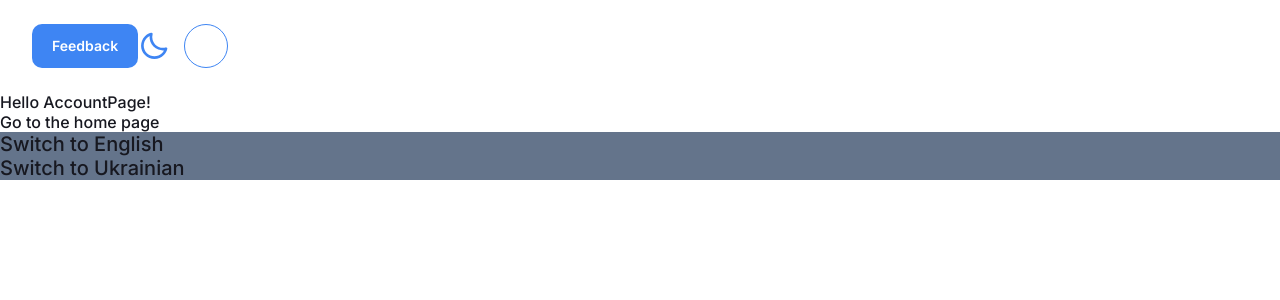
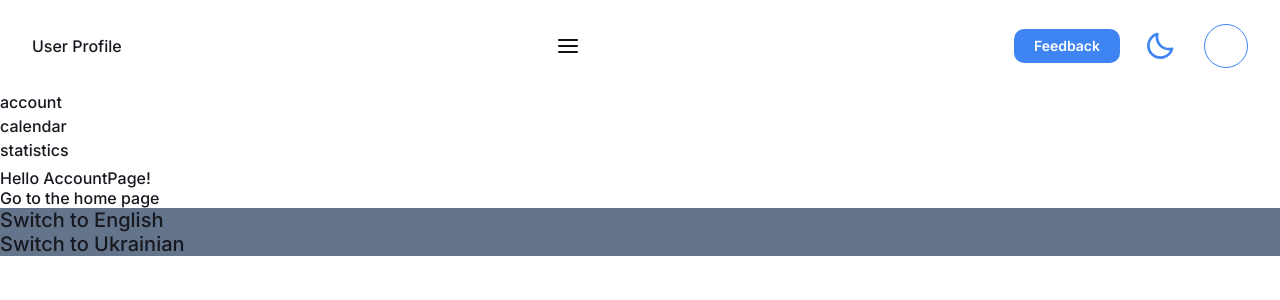
Before and after one commit to iSteffan/goosetrack-nextjs, a Next.js app: page /en/account in a window 1280 px wide. Shown: the top 300 px of the page. Built offline with nearby package versions, Linux system fonts and the light colour scheme; no server answers.

Commit message:
update header

```diff
--- a/src/app/[locale]/(verified)/layout.tsx
+++ b/src/app/[locale]/(verified)/layout.tsx
@@ -1,8 +1,10 @@
 'use client';
 
 // import { useQuery } from '@tanstack/react-query';
+import { usePathname } from 'next/navigation';
 
 import { Header } from '@/components/common/Header/Header';
+import Link from 'next/link';
 // import { getUser } from '@/utils/auth';
 
 export default function VerifiedUserLayout({
@@ -10,7 +12,19 @@ export default function VerifiedUserLayout({
 }: {
   children: React.ReactNode;
 }) {
-  // const { data, error, isLoading } = useQuery({
+  const pathname = usePathname();
+
+  // Розбиваємо шлях на частини
+  const pathParts = pathname.split('/').filter(Boolean); // Видаляємо порожні частини
+
+  // Видаляємо інтернаціоналізацію, якщо є
+  let pageName = pathParts.length > 1 ? pathParts[1] : pathParts[0];
+
+  // Замінюємо `account` на `User Profile`
+  if (pageName === 'account') {
+    pageName = 'User Profile';
+  }
+ // const { data, error, isLoading } = useQuery({
   //   queryKey: ['user'],
   //   queryFn: getUser,
   //   staleTime: 1000 * 60 * 5, // 5 minutes
@@ -38,12 +52,14 @@ export default function VerifiedUserLayout({
         <p>Email: {data.user.email}</p> */}
       {/* {data.user.avatarURL && <img src={data.user.avatarURL} alt="Avatar" />} */}
       {/* </div> */}
-      <Header />
+      <Header pageName={pageName} />
+      <div className="mb-2 flex flex-col gap-1">
+        <Link href={'/en/account'}>account</Link>
+        <Link href={'/en/calendar'}>calendar</Link>
+        <Link href={'/en/statistics'}>statistics</Link>
+      </div>
 
-      {/* Main Content */}
-      {/* <main className="flex-1 p-4"> */}
       {children}
-      {/* </main> */}
     </>
   );
 }
--- a/src/app/[locale]/(verified)/statistics/page.tsx
+++ b/src/app/[locale]/(verified)/statistics/page.tsx
@@ -25,7 +25,7 @@ import { useQueryClient } from '@tanstack/react-query';
 export default function Page() {
   const queryClient = useQueryClient();
   const data = queryClient.getQueryData(['user']);
-  console.log('data statistics', data);
+  // console.log('data statistics', data);
   const router = useRouter();
 
   const handleLogout = async () => {
@@ -51,7 +51,7 @@ export default function Page() {
   return (
     <div>
       <h1>User Information</h1>
-      {/* {data.user ? (
+      {data.user ? (
         <div>
           <div>
             <p>Name: {data.user.name}</p>
@@ -70,7 +70,7 @@ export default function Page() {
         </div>
       ) : (
         <p>Loading...</p>
-      )} */}
+      )}
     </div>
   );
 }
--- a/src/components/ThemeToggle/ThemeToggle.tsx
+++ b/src/components/ThemeToggle/ThemeToggle.tsx
@@ -15,12 +15,12 @@ export function ThemeToggle() {
     <button
       type="button"
       onClick={() => setTheme(isDark ? 'light' : 'dark')}
-      className=""
+      className="group ml-[18px] mr-[8px] md:ml-[24px] md:mr-[14px]"
     >
       {isDark ? (
-        <SunIcon className="h-[24px] w-[24px] fill-blueMain md:h-[32px] md:w-[32px]" />
+        <SunIcon className="h-[24px] w-[24px] fill-blueMain transition-colors group-hover:stroke-blueAccent md:h-[32px] md:w-[32px]" />
       ) : (
-        <MoonIcon className="h-[24px] w-[24px] fill-blueMain md:h-[32px] md:w-[32px]" />
+        <MoonIcon className="h-[24px] w-[24px] fill-blueMain transition-colors group-hover:stroke-blueAccent md:h-[32px] md:w-[32px]" />
       )}
     </button>
   );
--- a/src/components/common/Header/Header.tsx
+++ b/src/components/common/Header/Header.tsx
@@ -1,46 +1,22 @@
 import { ThemeToggle } from '@/components/ThemeToggle/ThemeToggle';
 import { AddFeedbackBtn } from '@/components/ui/AddFeedbackBtn/AddFeedbackBtn';
 import { UserInfo } from '@/components/ui/UserInfo/UserInfo';
+import MenuIcon from '@/public/icon/menu.svg';
 
-export const Header = () => {
+export const Header = ({ pageName }) => {
   return (
-    <header className="flex px-[20px] py-[24px] md:px-[32px] xl:pb-[] xl:pt-[32px]">
-      <AddFeedbackBtn />
-      <ThemeToggle />
-      <UserInfo  />
+    <header>
+      <div className="flex items-center justify-between px-[20px] py-[24px] md:px-[32px] xl:pb-[] xl:pt-[32px]">
+        <p className="capitalize">{pageName}</p>
+        <button type="button" className="group xl:hidden">
+          <MenuIcon className="h-[24px] w-[24px] stroke-blackCustom transition-colors group-hover:stroke-blueMain" />
+        </button>
+        <div className="flex items-center">
+          <AddFeedbackBtn />
+          <ThemeToggle />
+          <UserInfo />
+        </div>
+      </div>
     </header>
   );
 };
-
-// 'use client';
-// import { usePathname } from 'next/navigation';
-// import { ThemeToggle } from '@/components/ThemeToggle/ThemeToggle';
-// import { AddFeedbackBtn } from '@/components/ui/AddFeedbackBtn/AddFeedbackBtn';
-// import { UserInfo } from '@/components/ui/UserInfo/UserInfo';
-
-// export const Header = () => {
-//   const pathname = usePathname();
-
-//   // Вкажи маршрути, на яких має рендеритись Header
-//   const headerRoutes = [
-//     '/en/account',
-//     '/en/calendar',
-//     '/en/statistics',
-//     '/uk/account',
-//     '/uk/calendar',
-//     '/uk/statistics',
-//   ];
-
-//   // Перевірка, чи поточний маршрут входить до списку потрібних маршрутів
-//   if (!headerRoutes.includes(pathname)) {
-//     return null; // Не рендерити Header, якщо маршрут не входить до списку
-//   }
-
-//   return (
-//     <header className="flex px-[20px] py-[24px] md:px-[32px] xl:pb-[] xl:pt-[32px]">
-//       <AddFeedbackBtn />
-//       <ThemeToggle />
-//       <UserInfo />
-//     </header>
-//   );
-// };
```
Also changed, not shown: public/icon/menu.svg (added).
